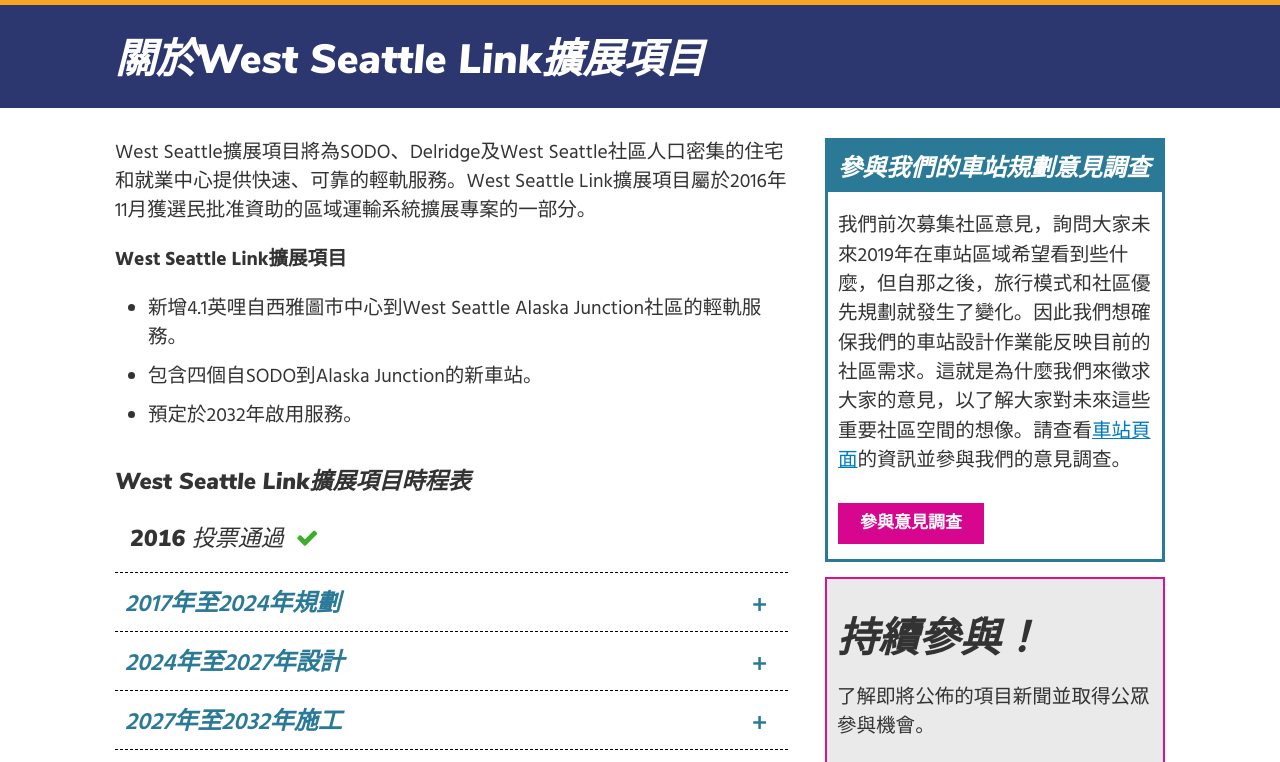
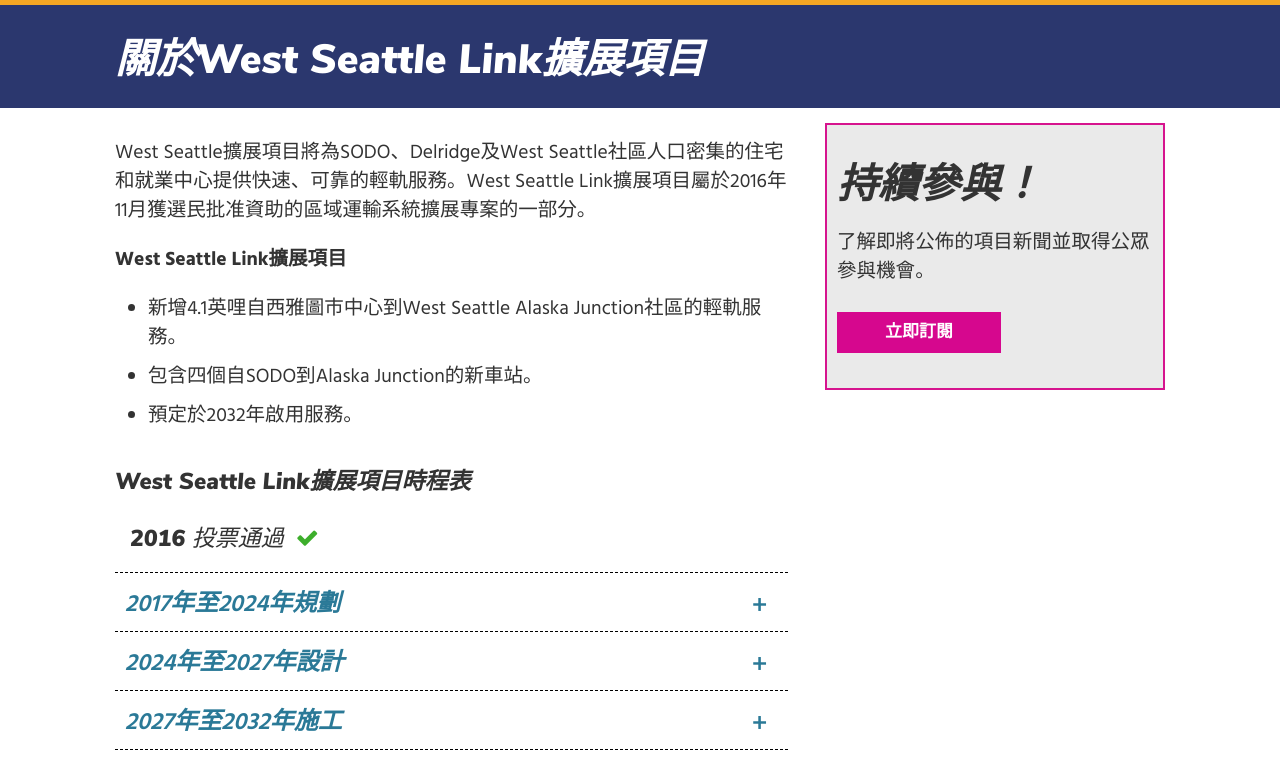
Before and after one commit to ihateerrors/west-seattle-link-beta-trad-chinese, a plain HTML site: page index.html in a window 1280 px wide. Shown: the part 698-1460 px from the top of the page. Drawn offline with nearby package versions, Linux system fonts and the light colour scheme; some icons are missing.

Commit message:
removed survey

```diff
--- a/index.html
+++ b/index.html
@@ -259,13 +259,7 @@ title="首選方案表示在各種備選方案中的「首要選擇」，但並
               </div>
           </div>
             <div class="col-md-4">
-              <div class="border-callout mt-5">
-                <div class="">
-                  <h2 class="text-white mt-0 mb-0 ps-3 callout-header-color py-3">參與我們的車站規劃意見調查</h2>
-                </div>
-                <div class="ps-3">
-                  <p>我們前次募集社區意見，詢問大家未來2019年在車站區域希望看到些什麼，但自那之後，旅行模式和社區優先規劃就發生了變化。因此我們想確保我們的車站設計作業能反映目前的社區需求。這就是為什麼我們來徵求大家的意見，以了解大家對未來這些重要社區空間的想像。請查看<a href="#station-pages">車站頁面</a>的資訊並參與我們的意見調查。</p>                   <a href="https://survey.alchemer.com/s3/7575203/WSLE-Station-Planning-Survey-Traditional-Chinese"><button type="submit" class="btn mb-4" style="background-color: #d6078e;">參與意見調查</button></a>                 </div>
-              </div>
+
               <div style="background-color: #eaeaea; border: 2px solid #d6148e; padding: 10px;" class="mt-4">
                 <div><form action="https://public.govdelivery.com/accounts/WASOUND/subscriber/new?category_id=WASOUND_280" target="_blank" novalidate="novalidate">
                 <div class="col--lg-4 col--md-6 col--xs-12">
```
Also changed, not shown: alaska-junction.html (+1 -7 lines), avalon-station.html (+1 -7 lines), delridge-station.html (+1 -7 lines), sodo-station.html (+0 -7 lines).
